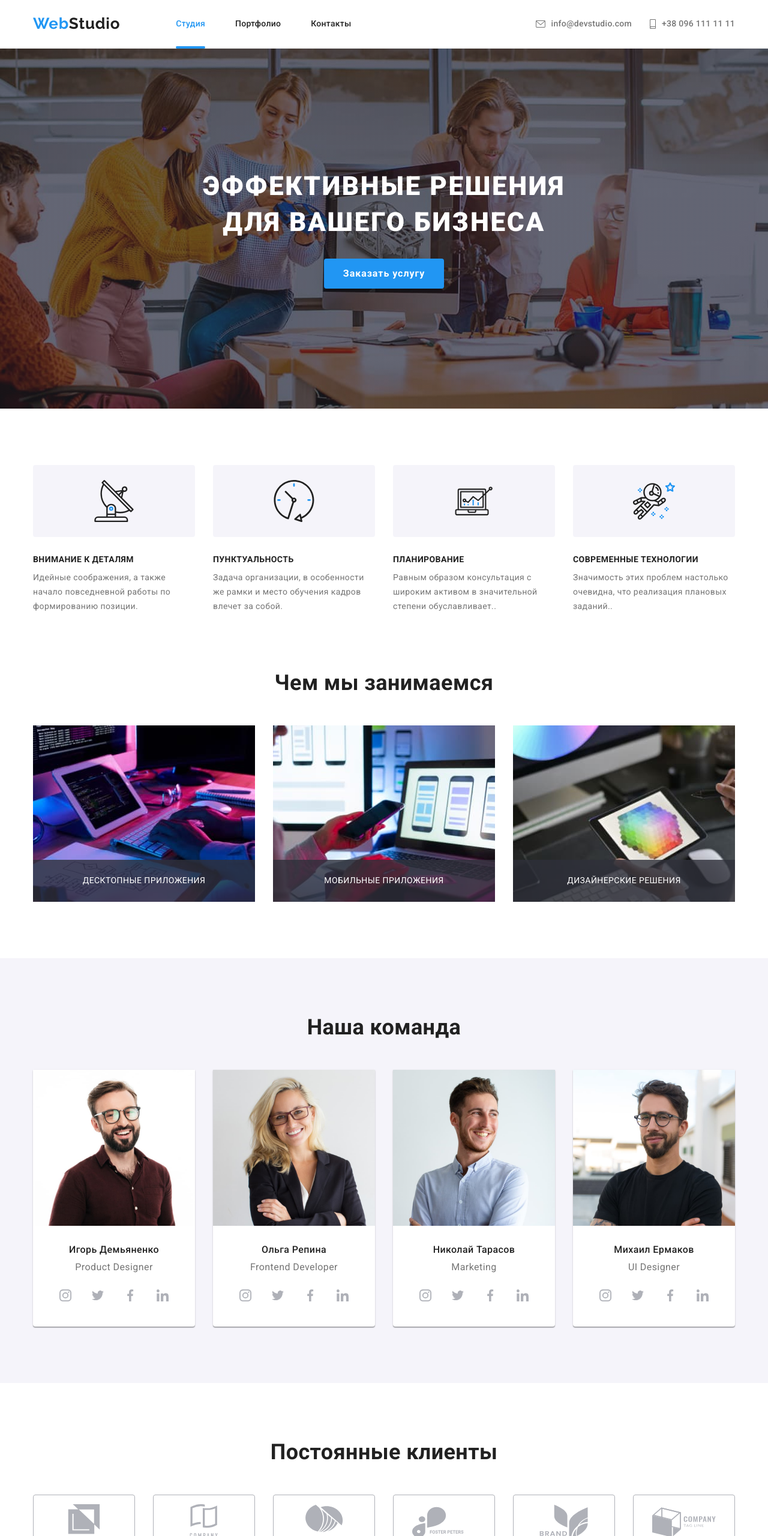
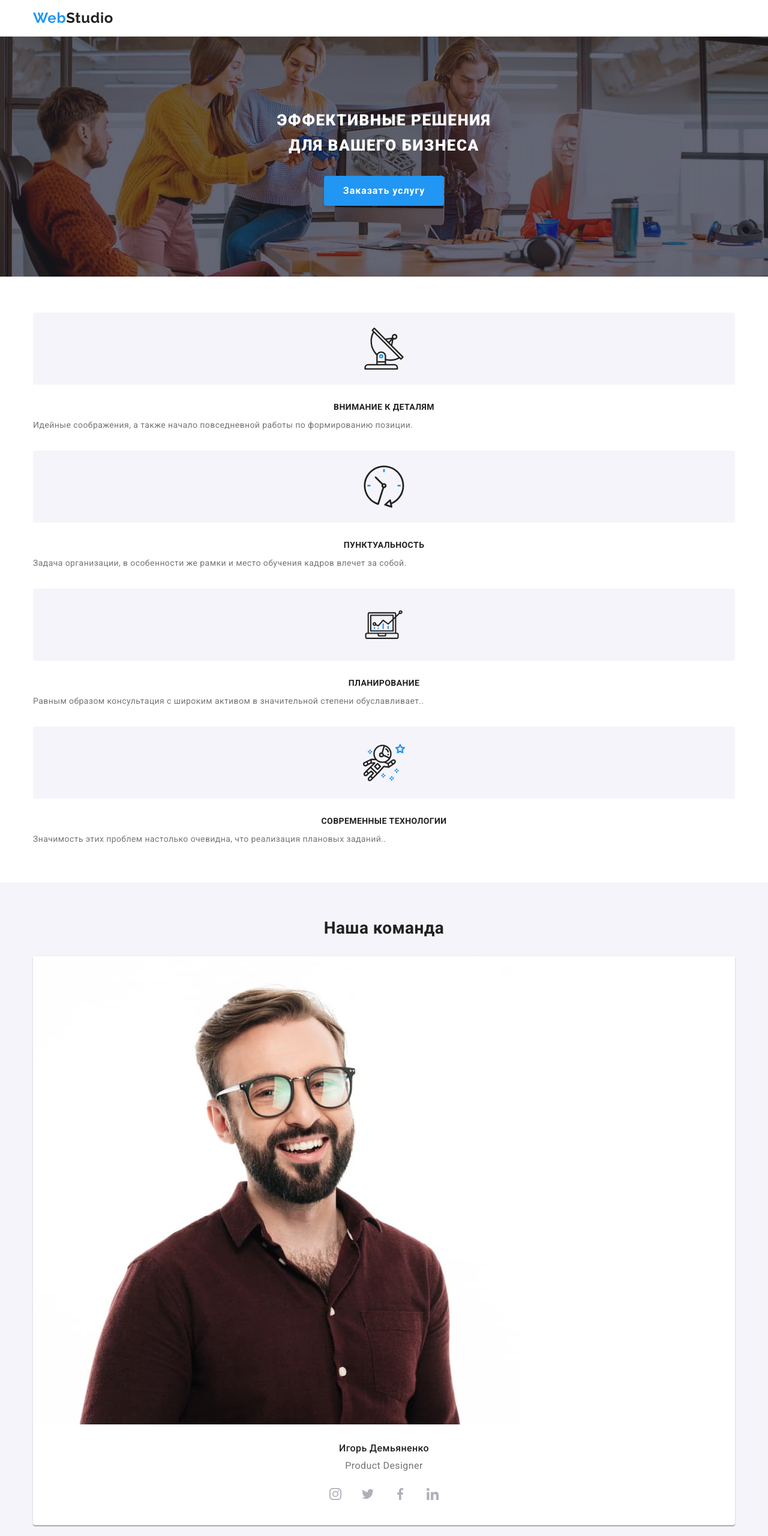
Before and after one commit to Volodymyr1974/test3, a plain HTML site: page index.html in a window 1280 px wide. Shown: the top 2560 px of the page at 60% size. Drawn offline with nearby package versions, Linux system fonts and the light colour scheme.

Commit message:
студія мобільна версія без фото

```diff
--- a/index.html
+++ b/index.html
@@ -158,7 +158,7 @@
                 <ul class="team-member">
 
                     <li class="team-member__item">
-                        <img src="./images/foto1.jpg" class="team-member__img" alt="портрет" width="270">
+                        <img src="./images/foto1.jpg" class="team-member__img" alt="портрет">
                         <div class="team-member__box">
                             <h3 class="team-member__title">Игорь Демьяненко</h3>
                             <p class="team-member__text">Product Designer</p>
@@ -201,7 +201,7 @@
                     </li>
 
                     <li class="team-member__item">
-                        <img src="./images/foto2.jpg" class="team-member__img" alt="портрет" width="270">
+                        <img src="./images/foto2.jpg" class="team-member__img" alt="портрет">
                         <div class="team-member__box">
                             <h3 class="team-member__title">Ольга Репина</h3>
                             <p class="team-member__text">Frontend Developer</p>
@@ -243,7 +243,7 @@
                     </li>
 
                     <li class="team-member__item">
-                        <img src="./images/foto3.jpg" class="team-member__img" alt="портрет" width="270">
+                        <img src="./images/foto3.jpg" class="team-member__img" alt="портрет">
                         <div class="team-member__box">
                             <h3 class="team-member__title">Николай Тарасов</h3>
                             <p class="team-member__text">Marketing</p>
@@ -285,7 +285,7 @@
                     </li>
 
                     <li class="team-member__item">
-                        <img src="./images/foto4.jpg" class="team-member__img" alt="портрет" width="270">
+                        <img src="./images/foto4.jpg" class="team-member__img" alt="портрет">
                         <div class="team-member__box">
                             <h3 class="team-member__title">Михаил Ермаков</h3>
                             <p class="team-member__text">UI Designer</p>
--- a/sass/base/_base_style.scss
+++ b/sass/base/_base_style.scss
@@ -1,24 +1,33 @@
 .container {
-    width: 1200px;
     padding-left: 15px;
     padding-right: 15px;
     margin-left: auto;
     margin-right: auto;
+    @media screen and (min-width: 480px) {
+        width: 480px;
+    }
+    @media screen and (min-width: 768px) {
+        width: 768px;
+    }
+    @media screen and (min-width: 1200px) {
+        width: 1200px;
+    }
 }
 
 .section {
-    padding-top: 94px;
-    padding-bottom: 94px;
+    padding-top: 60px;
+    padding-bottom: 60px;
     &--nopaddingtop {
         padding-top: 0;
+        display: none;
     }
     &--otherbackground {
         background-color: var(--secondary-bgc-color);
     }
     &__title {
-        font-size: 36px;
+        font-size: 28px;
         line-height: 1.17;
         text-align: center;
-        margin-bottom: 50px;
+        margin-bottom: 30px;
     }
 }
--- a/sass/components/_footer.scss
+++ b/sass/components/_footer.scss
@@ -4,23 +4,34 @@
 }
 
 .footer__container {
-    display: flex;
-    width: 1200px;
+    // display: flex;
     padding-left: 15px;
     padding-right: 15px;
     margin-left: auto;
     margin-right: auto;
     align-items: baseline;
+    @media screen and (min-width: 480px) {
+        width: 480px;
+    }
+    @media screen and (min-width: 768px) {
+        width: 768px;
+    }
+    @media screen and (min-width: 1200px) {
+        width: 1200px;
+    }
 }
 
 .footer__contacts {
     display: block;
-    margin-right: 70px;
+    // margin-right: 70px;
+    text-align: center;
+    margin-bottom: 60px;
 }
 
 .footer__logo {
     display: block;
     margin-bottom: 20px;
+    text-align: center;
 }
 
 .address {
@@ -41,6 +52,10 @@
     margin-bottom: 9px;
 }
 
+.action {
+    margin-bottom: 60px;
+}
+
 .subscription__title,
 .action__title {
     font-size: 14px;
@@ -48,6 +63,7 @@
     text-transform: uppercase;
     margin-bottom: 20px;
     color: var(--white-color-bgc-text);
+    text-align: center;
 }
 
 .footer__socials {
@@ -60,14 +76,14 @@
 }
 
 .footer-form {
-    display: flex;
+    // display: flex;
     padding: 0;
     margin: 0;
 }
 
 .footer-form__label {
-    width: 358px;
-    height: 50px;
+    // width: 358px;
+    // height: 50px;
     margin-right: 12px;
     border: none;
     padding: 0;
@@ -76,6 +92,7 @@
 .footer-form__input {
     height: 100%;
     width: 100%;
+    margin-bottom: 20px;
     padding: 15px 16px;
     background-color: inherit;
     font-size: 16px;
@@ -92,9 +109,12 @@
 
 .footer-form__btn {
     display: flex;
-    padding: 0;
+    align-items: center;
+    // padding: 0;
+    padding-top: 10px;
+    padding-bottom: 10px;
     padding-left: 29px;
-    margin: 0;
+    margin: 0 auto;
     border: none;
     width: 200px;
     cursor: pointer;
--- a/sass/components/_header.scss
+++ b/sass/components/_header.scss
@@ -5,26 +5,37 @@
 .page-header__logo {
     padding-top: 24px;
     padding-bottom: 25px;
-    margin-right: 93px;
+    // margin-right: 93px;
 }
 
 // /* Навигация сайта */
 .page-header__container {
-    display: flex;
-    width: 1200px;
+    // display: flex;
     padding-left: 15px;
     padding-right: 15px;
     margin-left: auto;
     margin-right: auto;
+    @media screen and (min-width: 480px) {
+        width: 480px;
+    }
+    @media screen and (min-width: 768px) {
+        width: 768px;
+    }
+    @media screen and (min-width: 1200px) {
+        width: 1200px;
+    }
 }
 
 .page-header__nav {
-    display: flex;
+    // display: flex;
     width: 100%;
+    padding-top: 16px;
+    padding-bottom: 16px;
 }
 
 .page-header__menu {
-    display: flex;
+    // display: flex;
+    display: none;
     width: 100%;
 }
 
--- a/sass/components/_hero.scss
+++ b/sass/components/_hero.scss
@@ -4,8 +4,8 @@
 }
 
 .hero {
-    padding-top: 200px;
-    padding-bottom: 200px;
+    padding-top: 118px;
+    padding-bottom: 118px;
     max-width: 1600px;
     margin-left: auto;
     margin-right: auto;
@@ -16,8 +16,8 @@
     &__title {
         color: var(--white-color-bgc-text);
         font-weight: 900;
-        font-size: 44px;
-        line-height: 1.36;
+        font-size: 26px;
+        line-height: 1.62;
         text-align: center;
         letter-spacing: 0.06em;
         text-transform: uppercase;
--- a/sass/components/_logo.scss
+++ b/sass/components/_logo.scss
@@ -2,8 +2,8 @@
     color: var(--accent-color);
     font-family: Raleway, sans-serif;
     font-weight: 700;
-    font-size: 26px;
-    line-height: 1.2;
+    font-size: 24px;
+    line-height: 1.17;
     letter-spacing: 0.03em;
     text-decoration: none;
 }
--- a/sass/components/section/_activities.scss
+++ b/sass/components/section/_activities.scss
@@ -1,5 +1,5 @@
 .activities {
-    display: flex;
+    // display: flex;
     &__item {
         position: relative;
     }
--- a/sass/components/section/_benefits.scss
+++ b/sass/components/section/_benefits.scss
@@ -1,10 +1,9 @@
-.benefits {
-    display: flex;
-}
-
+// .benefits {
+//     // display: flex;
+// }
 .benefits__box {
     @include centeredflex();
-    width: 270px;
+    width: 100%;
     height: 120px;
     border: none;
     margin-bottom: 30px;
@@ -14,17 +13,20 @@
 
 .benefits__item {
     display: block;
+    &:not(:last-child) {
+        margin-bottom: 30px;
+    }
 }
 
-.benefits__item:not(:last-child),
-.activities__item:not(:last-child),
-.team-member__item:not(:last-child) {
-    margin-right: 30px;
-}
-
+// .benefits__item:not(:last-child),
+// .activities__item:not(:last-child),
+// .team-member__item:not(:last-child) {
+//     margin-right: 30px;
+// }
 .benefits__title {
     font-size: 14px;
     line-height: 1.14;
+    text-align: center;
     text-transform: uppercase;
     margin-bottom: 10px;
 }
--- a/sass/components/section/_client.scss
+++ b/sass/components/section/_client.scss
@@ -1,15 +1,18 @@
 .client {
     display: flex;
     border: none;
+    flex-wrap: wrap;
+    margin: -15px;
 }
 
 .client__item {
-    display: block;
-    width: 170px;
+    display: flex;
+    width: calc((100% - 4 * 15px) / 2);
+    margin: 15px;
     height: 92px;
-    &:not(:last-child) {
-        margin-right: 30px;
-    }
+    // &:not(:last-child) {
+    //     margin-right: 30px;
+    // }
 }
 
 .client__link {
--- a/sass/components/section/_team.scss
+++ b/sass/components/section/_team.scss
@@ -1,5 +1,5 @@
     .team-member {
-    display: flex;
+        // display: flex;
         &__item {
             display: block;
             background-color: var(--white-color-bgc-text);
@@ -24,6 +24,10 @@
             margin-bottom: 16px;
             color: var(--secondary-text-color);
         }
+    }
+
+    .team-member__item:not(:last-child) {
+        margin-bottom: 30px;
     }
 
     .socials {
```
Also changed, not shown: css/main.css, css/main.min.css, 2 other files. Lines whose indentation alone changed are shown as unchanged.
